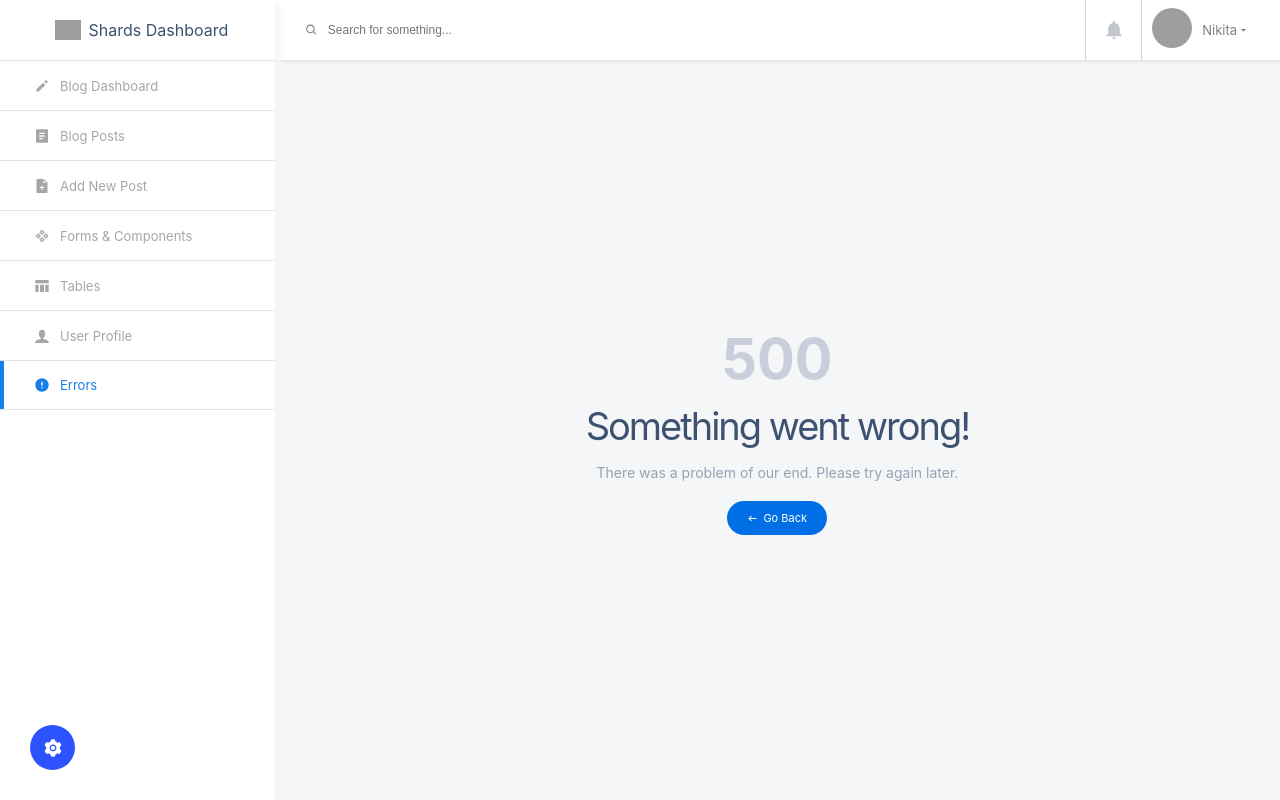
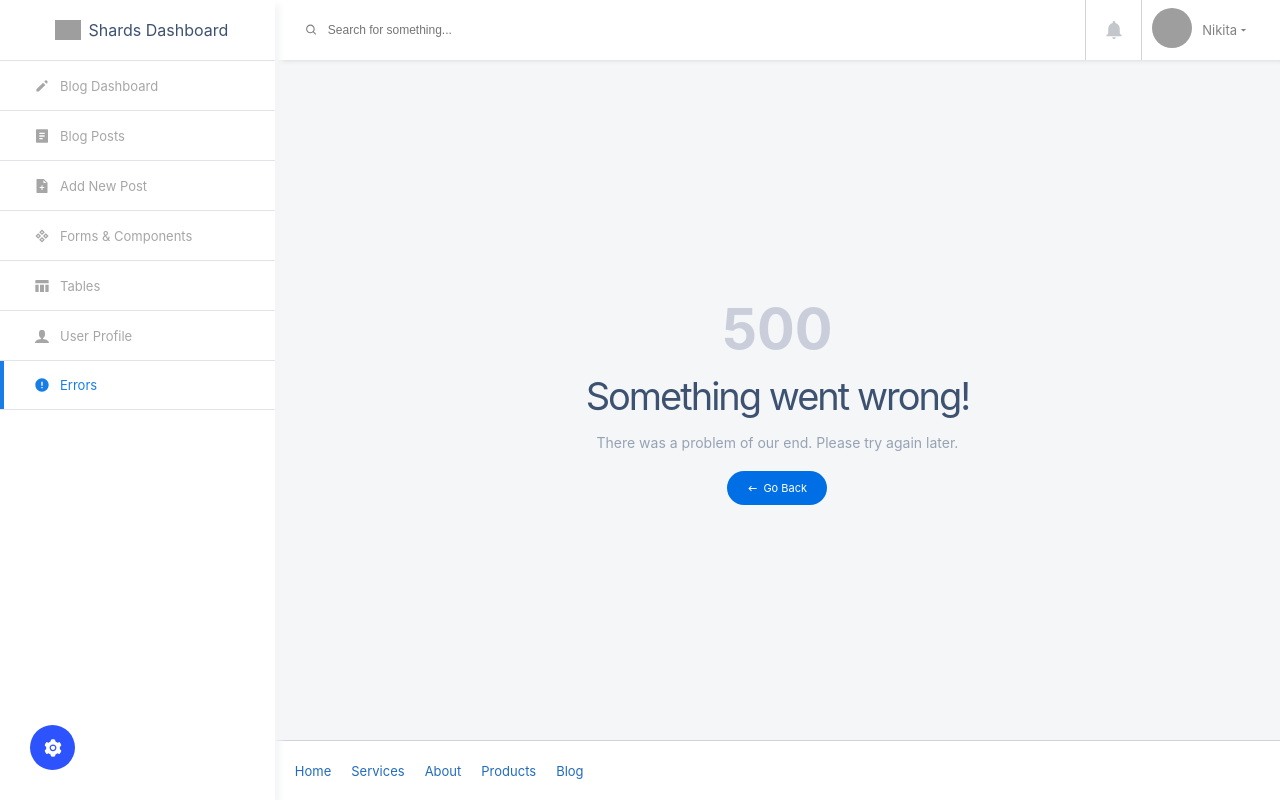
Before and after one commit to abhikam395/Dashboard, a React (Create React App) app: page /errors in a window 1280 px wide. Built offline with nearby package versions, Linux system fonts and the light colour scheme; grey boxes are pictures that could not be loaded.

Commit message:
add footercomponent in commonsection

```diff
--- a/src/assets/scss/common.scss
+++ b/src/assets/scss/common.scss
@@ -1,12 +1,12 @@
 .container{
-    overflow-y: scroll;
+    overflow: hidden;
     display: flex;
     flex-direction: column;
     align-items: flex-start;
     padding: 40px 30px;
 
     &--size{
-        min-height: calc(100vh - 60px);
+        min-height: calc(100vh - 120px);
     }
 
     &--theme{
--- a/src/pages/UserProfilePage.js
+++ b/src/pages/UserProfilePage.js
@@ -2,7 +2,6 @@ import React, {Component} from 'react';
 import './userprofilepage.scss';
 
 import {FaUserPlus} from 'react-icons/fa';
-import FooterComponent from '../components/FooterComponent';
 
 const imageUrl = "https://i.pinimg.com/564x/6f/de/85/6fde85b86c86526af5e99ce85f57432e.jpg";
 const description = "Lorem ipsum dolor sit amet consectetur adipisicing elit. Odio eaque, quidem, commodi soluta qui quae minima obcaecati quod dolorum sint alias, possimus illum assumenda eligendi cumque?";
@@ -99,7 +98,6 @@ export default class UserProfilePage extends Component{
                         </div>
                     </div>
                 </div>
-                <FooterComponent />
             </div>
         )
     }
--- a/src/pages/userprofilepage.scss
+++ b/src/pages/userprofilepage.scss
@@ -1,5 +1,5 @@
 .userprofile{
-    overflow-y: scroll;
+    overflow: hidden;
     display: flex;
     flex-direction: column;
     align-items: flex-start;
@@ -9,7 +9,7 @@
     }
 
     &--size{
-        min-height: calc(100vh - 60px);
+        // min-height: calc(100vh - 60px);
     }
 
     &__content{
--- a/src/sections/MainSection.js
+++ b/src/sections/MainSection.js
@@ -2,6 +2,7 @@ import React, {Component} from 'react';
 import './main.scss';
 
 import NavbarComponent from './../components/NavbarComponent';
+import FooterComponent from './../components/FooterComponent';
 import Router from './../helpers/router';
 
 export default class MainSection extends Component{
@@ -12,7 +13,10 @@ export default class MainSection extends Component{
                 mainsection--size
                 mainsection--theme">
                 <NavbarComponent />
-                <Router />
+                <div className="mainsection__content">
+                    <Router />
+                </div>
+                <FooterComponent />
             </aside>
         )
     }
--- a/src/sections/main.scss
+++ b/src/sections/main.scss
@@ -3,14 +3,19 @@
 .mainsection{
     display: flex;
     flex-direction: column;
-    overflow: hidden;
+    overflow-y: scroll;
 
     &--size{
         min-height: 100vh;
+        height: auto;
         width: 100%;
     }
 
     &--theme{
 
     }
+
+    &__content{
+        height: auto;
+    }
 }
```
